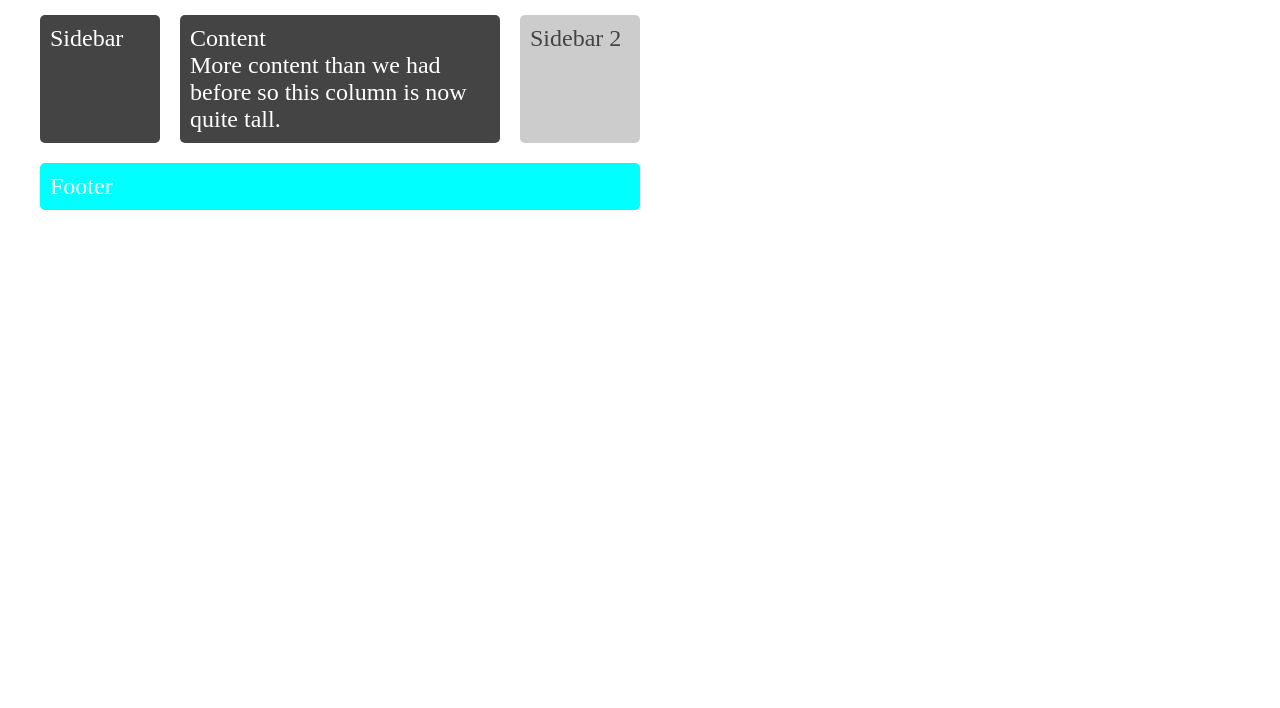
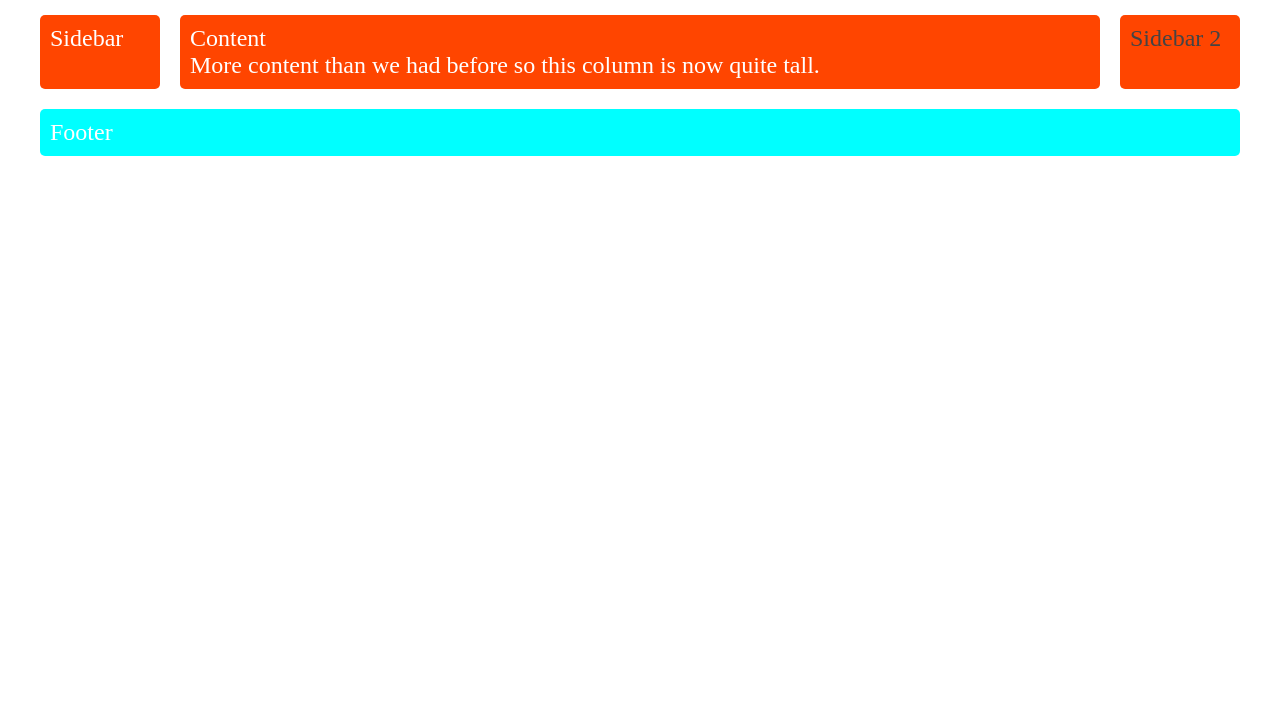
Before and after one commit to Phil-Thibeault/exercice-2, a plain HTML site: page index.htm in a window 1280 px wide. Shown: the part 92-800 px from the top of the page. Drawn offline with Linux system fonts and the light colour scheme.

Commit message:
modifié width et autres couleurs

```diff
--- a/css/style.css
+++ b/css/style.css
@@ -58,12 +58,11 @@ body {
         "header  header  header"
               "sidebar content sidebar2"
               "footer  footer  footer";
-              max-width: 600px;
           }
       }
 
   .box {
-    background-color: #444;
+    background-color: orangered;
     color: #fff;
     border-radius: 5px;
     padding: 10px;
@@ -76,6 +75,6 @@ body {
   }
 
   .sidebar2 {
-    background-color: #ccc;
+    background-color: orangered;
     color: #444;
   }
```
